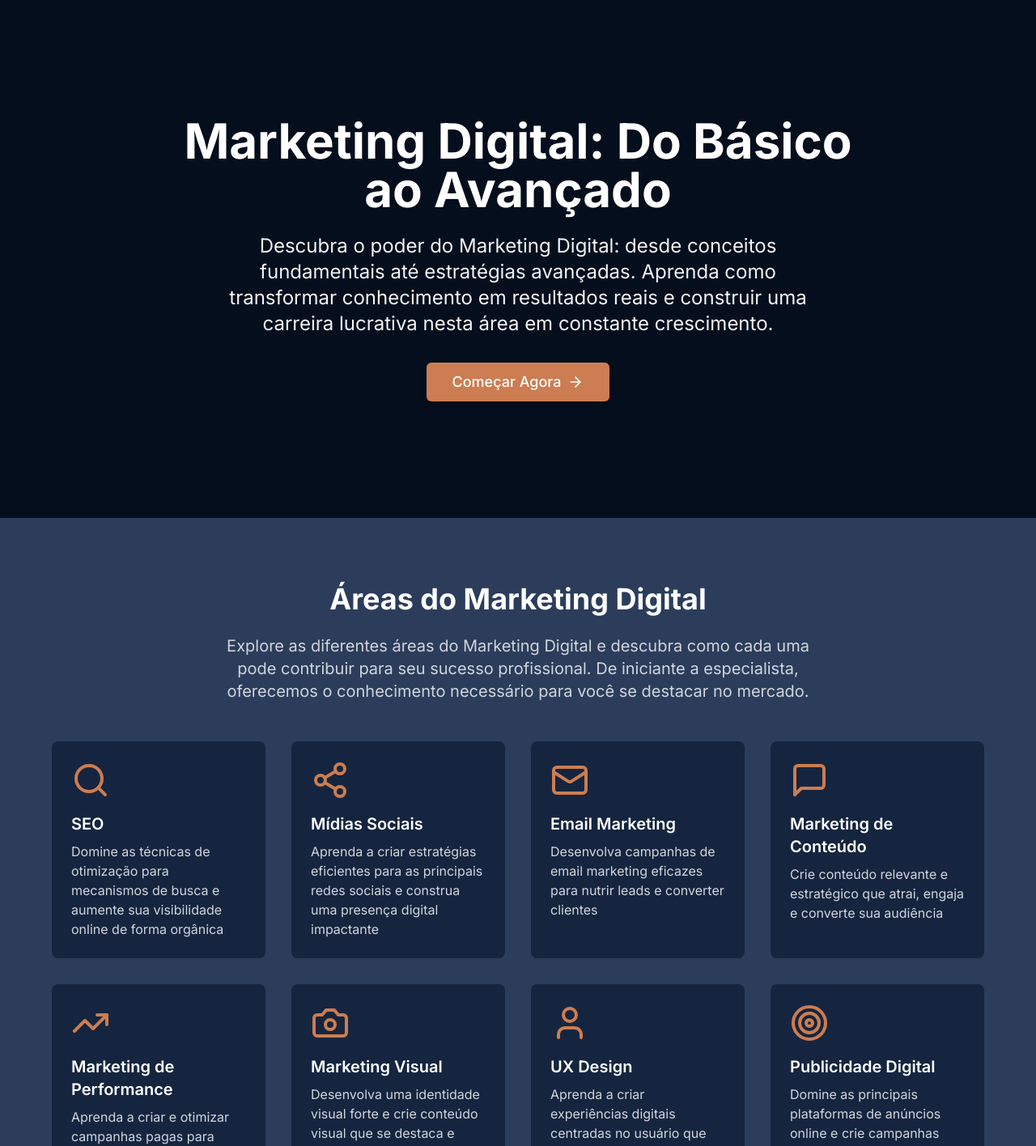
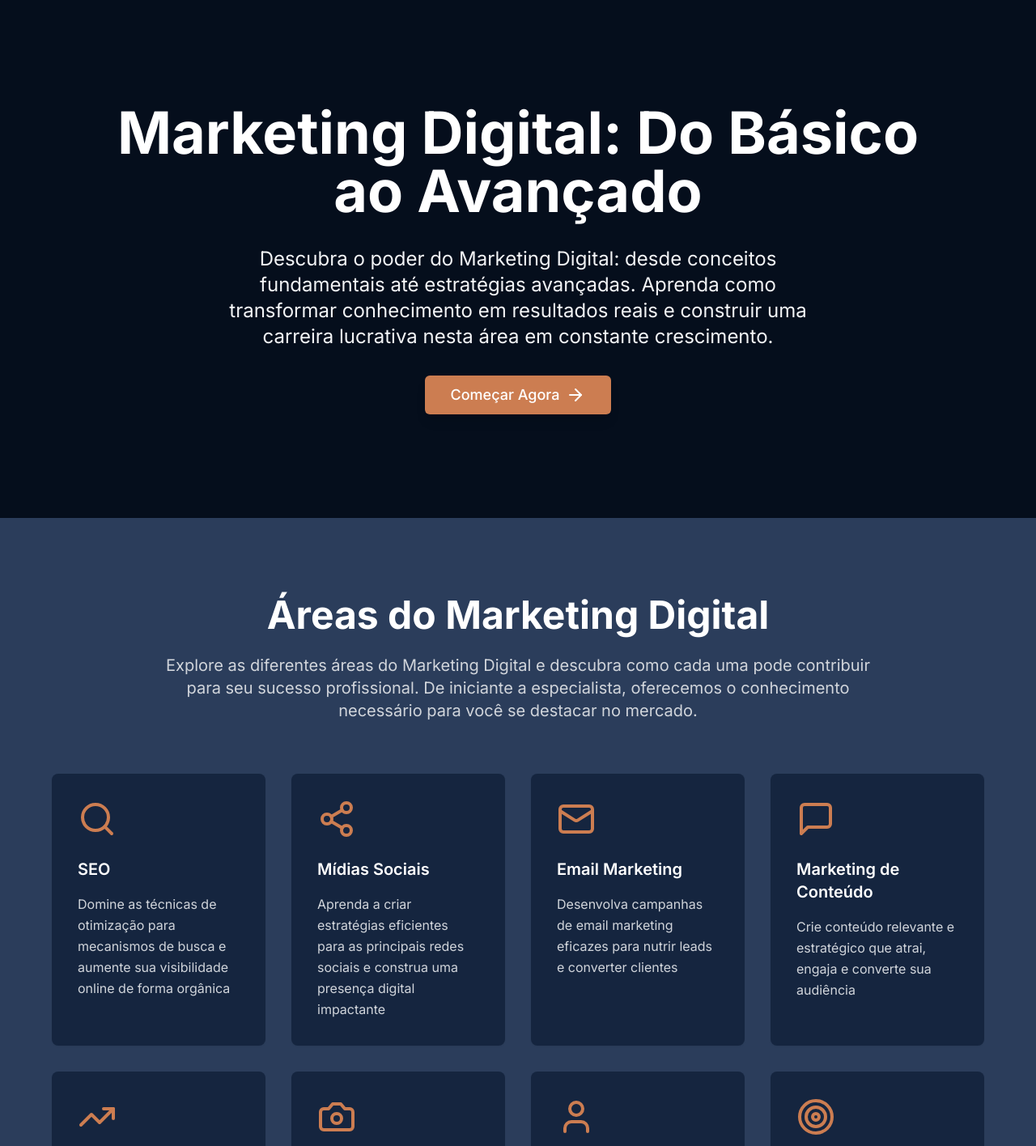
Before and after one commit to Cyllasneto/digital-knowledge-bridge, a React (Vite) app: page / in a window 1280 px wide. Shown: the top 1416 px of the page at 81% size. Built offline with nearby package versions, Linux system fonts and the light colour scheme.

Commit message:
Improve site layout aesthetics
Enhance the overall layout of the website while preserving the existing color scheme and information.
[skip gpt_engineer]

```diff
--- a/src/components/HeroSection.tsx
+++ b/src/components/HeroSection.tsx
@@ -8,21 +8,21 @@ export const HeroSection = () => {
   };
 
   return (
-    <div className="relative min-h-[90vh] md:min-h-[80vh] flex items-center justify-center bg-primary text-white px-4 md:px-8">
+    <div className="relative min-h-[90vh] md:min-h-[80vh] flex items-center justify-center bg-primary text-white px-4 md:px-8 py-16 md:py-24">
       <div className="absolute inset-0 bg-black/40" />
-      <div className="relative z-10 text-center w-full max-w-4xl mx-auto">
-        <h1 className="text-3xl sm:text-4xl md:text-6xl font-bold mb-4 md:mb-6 animate-fade-up leading-tight">
+      <div className="relative z-10 text-center w-full max-w-5xl mx-auto space-y-8">
+        <h1 className="text-4xl sm:text-5xl md:text-7xl font-bold animate-fade-up leading-tight">
           Marketing Digital: Do Básico ao Avançado
         </h1>
-        <p className="text-lg sm:text-xl md:text-2xl mb-6 md:mb-8 max-w-3xl mx-auto leading-relaxed text-gray-100">
+        <p className="text-lg sm:text-xl md:text-2xl max-w-3xl mx-auto leading-relaxed text-gray-100 animate-fade-up [animation-delay:200ms]">
           Descubra o poder do Marketing Digital: desde conceitos fundamentais até estratégias avançadas.
           Aprenda como transformar conhecimento em resultados reais e construir uma carreira lucrativa nesta área em constante crescimento.
         </p>
         <Button
-          className="bg-secondary hover:bg-secondary-dark text-white text-base md:text-lg px-6 py-3 md:px-8 md:py-6 shadow-lg transition-all duration-300 ease-in-out transform hover:scale-105"
+          className="bg-secondary hover:bg-secondary-dark text-white text-lg px-8 py-6 shadow-lg transition-all duration-300 ease-in-out transform hover:scale-105 animate-fade-up [animation-delay:400ms]"
           onClick={scrollToMarketingAreas}
         >
-          Começar Agora <ArrowRight className="ml-2 w-5 h-5" />
+          Começar Agora <ArrowRight className="ml-2 w-6 h-6" />
         </Button>
       </div>
     </div>
--- a/src/components/MarketingAreas.tsx
+++ b/src/components/MarketingAreas.tsx
@@ -75,25 +75,28 @@ export const MarketingAreas = () => {
   };
 
   return (
-    <section id="marketing-areas" className="py-12 md:py-20 bg-primary-light px-4 md:px-8">
-      <div className="container mx-auto">
-        <h2 className="text-3xl md:text-4xl font-bold text-center mb-4 md:mb-6 text-white">
-          Áreas do Marketing Digital
-        </h2>
-        <p className="text-base md:text-xl text-center mb-8 md:mb-12 text-gray-300 max-w-3xl mx-auto leading-relaxed">
-          Explore as diferentes áreas do Marketing Digital e descubra como cada uma pode contribuir para seu sucesso profissional.
-          De iniciante a especialista, oferecemos o conhecimento necessário para você se destacar no mercado.
-        </p>
-        <div className="grid grid-cols-1 sm:grid-cols-2 lg:grid-cols-3 xl:grid-cols-4 gap-4 md:gap-8">
-          {areas.map((area) => (
+    <section id="marketing-areas" className="py-16 md:py-24 bg-primary-light px-4 md:px-8">
+      <div className="container mx-auto max-w-7xl">
+        <div className="text-center max-w-4xl mx-auto mb-16">
+          <h2 className="text-4xl md:text-5xl font-bold mb-6 text-white animate-fade-up">
+            Áreas do Marketing Digital
+          </h2>
+          <p className="text-lg md:text-xl text-gray-300 leading-relaxed animate-fade-up [animation-delay:200ms]">
+            Explore as diferentes áreas do Marketing Digital e descubra como cada uma pode contribuir para seu sucesso profissional.
+            De iniciante a especialista, oferecemos o conhecimento necessário para você se destacar no mercado.
+          </p>
+        </div>
+        <div className="grid grid-cols-1 sm:grid-cols-2 lg:grid-cols-3 xl:grid-cols-4 gap-6 md:gap-8">
+          {areas.map((area, index) => (
             <Card
               key={area.title}
-              className="p-6 card-hover bg-primary-dark border-none cursor-pointer transform transition-all duration-300 hover:translate-y-[-4px] hover:shadow-xl"
+              className="p-8 card-hover bg-primary-dark border-none cursor-pointer transform transition-all duration-300 hover:translate-y-[-4px] hover:shadow-xl animate-fade-up"
+              style={{ animationDelay: `${index * 100}ms` }}
               onClick={() => handleCardClick(area.title)}
             >
-              <area.icon className="w-10 h-10 md:w-12 md:h-12 text-secondary mb-4" />
-              <h3 className="text-lg md:text-xl font-semibold mb-2 text-white">{area.title}</h3>
-              <p className="text-sm md:text-base text-gray-300 leading-relaxed">{area.description}</p>
+              <area.icon className="w-12 h-12 text-secondary mb-6" />
+              <h3 className="text-xl font-semibold mb-4 text-white">{area.title}</h3>
+              <p className="text-gray-300 leading-relaxed">{area.description}</p>
             </Card>
           ))}
         </div>
--- a/src/pages/MarketingAreaDetails.tsx
+++ b/src/pages/MarketingAreaDetails.tsx
@@ -10,32 +10,45 @@ const MarketingAreaDetails = () => {
   const areaDetails = areas.find((a) => a.title.toLowerCase().replace(/\s+/g, '-') === area);
 
   if (!areaDetails) {
-    return <div>Área não encontrada</div>;
+    return (
+      <div className="min-h-screen bg-primary flex items-center justify-center p-4">
+        <div className="text-center text-white">
+          <h1 className="text-2xl font-bold mb-4">Área não encontrada</h1>
+          <Button
+            onClick={() => navigate('/')}
+            variant="secondary"
+            className="hover:bg-secondary/90 transition-colors"
+          >
+            <ArrowLeft className="mr-2 h-4 w-4" /> Voltar para Home
+          </Button>
+        </div>
+      </div>
+    );
   }
 
   return (
-    <div className="min-h-screen bg-primary p-4 md:p-8">
+    <div className="min-h-screen bg-primary p-4 md:p-8 py-16">
       <div className="max-w-4xl mx-auto">
         <Button
           onClick={() => navigate('/')}
           variant="secondary"
-          className="mb-6 md:mb-8 hover:bg-secondary/90 transition-colors"
+          className="mb-8 hover:bg-secondary/90 transition-colors"
         >
           <ArrowLeft className="mr-2 h-4 w-4" /> Voltar para Home
         </Button>
 
-        <div className="bg-primary-dark rounded-lg p-6 md:p-8 text-white shadow-xl">
-          <div className="flex flex-col md:flex-row md:items-center gap-4 mb-6">
-            <areaDetails.icon className="w-12 h-12 md:w-16 md:h-16 text-secondary" />
-            <h1 className="text-3xl md:text-4xl font-bold">{areaDetails.title}</h1>
+        <div className="bg-primary-dark rounded-lg p-8 md:p-12 text-white shadow-xl animate-fade-up">
+          <div className="flex flex-col md:flex-row md:items-center gap-6 mb-8">
+            <areaDetails.icon className="w-16 h-16 md:w-20 md:h-20 text-secondary" />
+            <h1 className="text-4xl md:text-5xl font-bold">{areaDetails.title}</h1>
           </div>
 
-          <p className="text-gray-300 text-base md:text-lg mb-8">{areaDetails.description}</p>
+          <p className="text-gray-300 text-lg md:text-xl mb-12 leading-relaxed">{areaDetails.description}</p>
 
-          <div className="space-y-6">
+          <div className="space-y-8">
             <section>
-              <h2 className="text-xl md:text-2xl font-semibold mb-4 text-secondary">O que é?</h2>
-              <p className="text-gray-300 text-base md:text-lg leading-relaxed">
+              <h2 className="text-2xl md:text-3xl font-semibold mb-6 text-secondary">O que é?</h2>
+              <p className="text-gray-300 text-lg leading-relaxed">
                 {getAreaDescription(areaDetails.title)}
               </p>
             </section>
```
